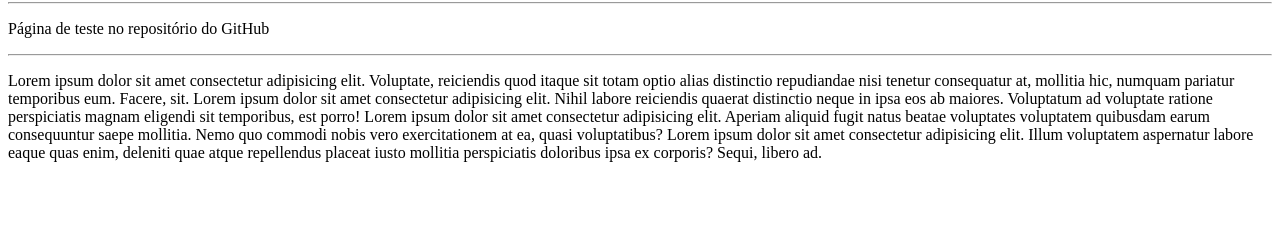
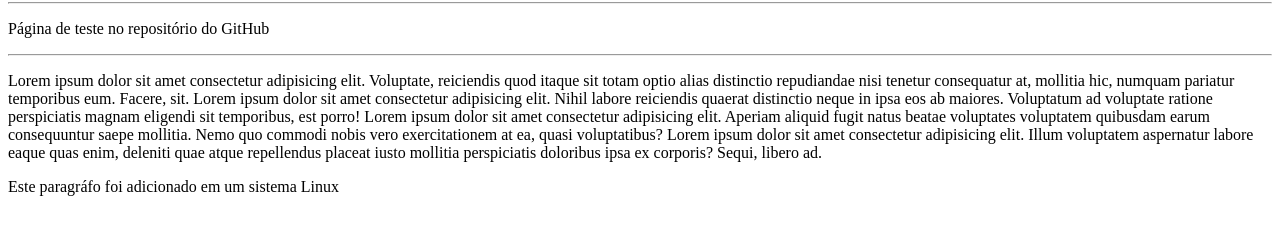
Before and after one commit to vitormneris/OlaMundo, a plain HTML site: page MySite/index.html in a window 1280 px wide. Shown: the part 78-312 px from the top of the page. Drawn offline with Linux system fonts and the light colour scheme.

Commit message:
Atualização da página
Fiz uma atualização da minha página pelo sistema Linux.

```diff
--- a/MySite/index.html
+++ b/MySite/index.html
@@ -11,5 +11,6 @@
     <p>Página de teste no repositório do GitHub</p>
     <hr>
     <p>Lorem ipsum dolor sit amet consectetur adipisicing elit. Voluptate, reiciendis quod itaque sit totam optio alias distinctio repudiandae nisi tenetur consequatur at, mollitia hic, numquam pariatur temporibus eum. Facere, sit. Lorem ipsum dolor sit amet consectetur adipisicing elit. Nihil labore reiciendis quaerat distinctio neque in ipsa eos ab maiores. Voluptatum ad voluptate ratione perspiciatis magnam eligendi sit temporibus, est porro! Lorem ipsum dolor sit amet consectetur adipisicing elit. Aperiam aliquid fugit natus beatae voluptates voluptatem quibusdam earum consequuntur saepe mollitia. Nemo quo commodi nobis vero exercitationem at ea, quasi voluptatibus? Lorem ipsum dolor sit amet consectetur adipisicing elit. Illum voluptatem aspernatur labore eaque quas enim, deleniti quae atque repellendus placeat iusto mollitia perspiciatis doloribus ipsa ex corporis? Sequi, libero ad.</p>
+    <p>Este paragráfo foi adicionado em um sistema Linux</p>
 </body>
 </html>
```
